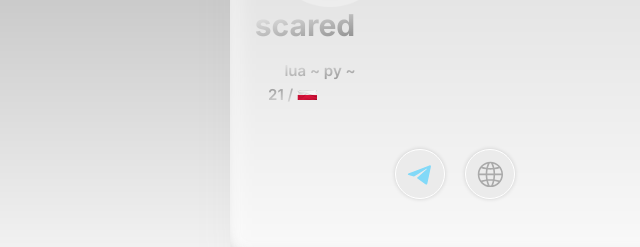
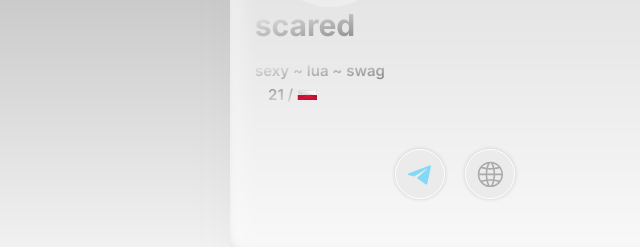
Before and after one commit to verlorenes/plustools, a plain HTML site: page index.html in a window 1280 px wide. Shown: the part 463-710 px from the top of the page, 185-825 px from the left. Drawn offline with Linux system fonts and the light colour scheme.

Commit message:
Update index.html

```diff
--- a/index.html
+++ b/index.html
@@ -22,7 +22,7 @@
                 <p>scared</p>
             </div>
             <div>
-                <p class="description">lua ~ py ~ </p>
+                <p class="description">sexy ~ lua ~ swag</p>
                 <p class="description2">21 / <img style="width: 20px; height: 10px;" src="img/pl.jpg"></p>
             </div>
             <div>
```
